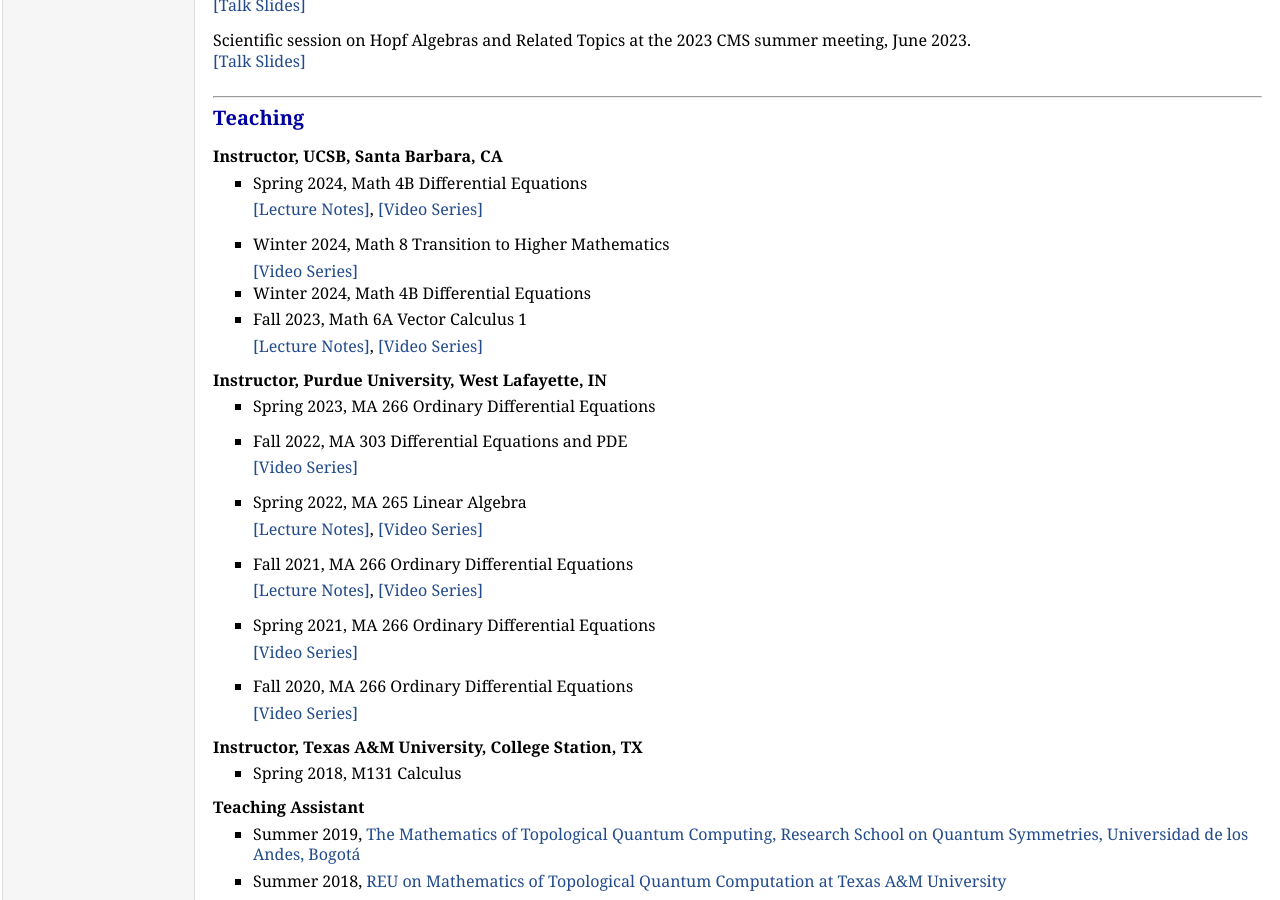
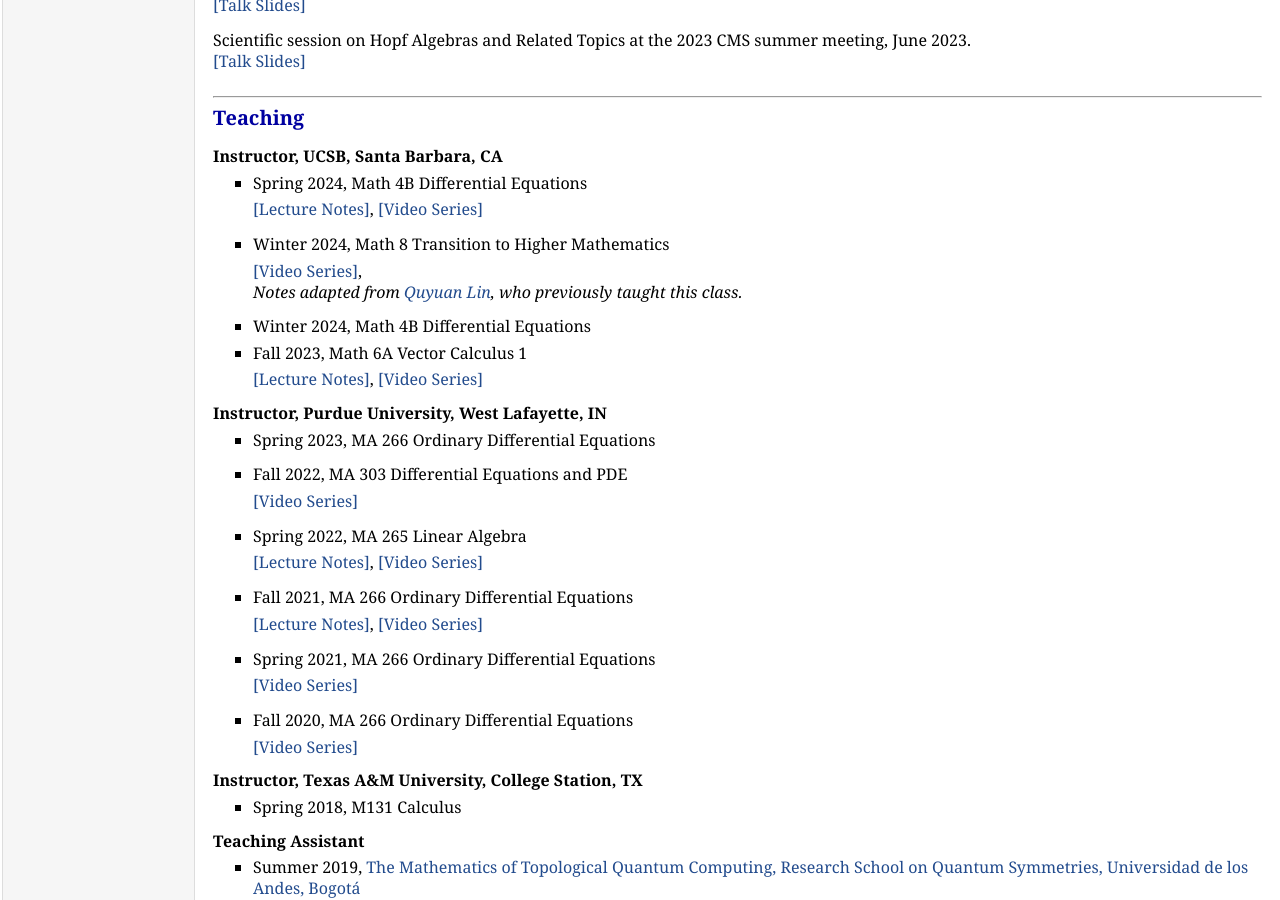
Before and after one commit to zhangqing2513/zhangqing2513.github.io, a Jekyll site: the page index.html, which Jekyll copies as it is, in a window 1280 px wide and 900 px high, scrolled down 1457 px. Built offline with Jekyll 4.4.1, drawn with Linux system fonts in a browser that asks for light colours.

Commit message:
Update index.html

```diff
--- a/index.html
+++ b/index.html
@@ -108,7 +108,7 @@
               <a href="https://www.youtube.com/playlist?list=PLMNQRMtXXp73i-whLDfoVQCMSywXgUC8G" target="_blank">  [Video Series]</a>
                  <p></li>
       <li><p>Winter 2024, Math 8 Transition to Higher Mathematics</p></li>
-	       <a href="https://www.youtube.com/playlist?list=PLMNQRMtXXp709sOReI--h8T5Y4lGF9DDo" target="_blank">  [Video Series]</a>
+	       <a href="https://www.youtube.com/playlist?list=PLMNQRMtXXp709sOReI--h8T5Y4lGF9DDo" target="_blank">  [Video Series]</a>, <p><em>Notes adapted from <a href="https://sites.google.com/view/quyuanlin" target="_blank" rel="noopener">Quyuan Lin</a>, who previously taught this class.</em></p>
       <li><p>Winter 2024, Math 4B Differential Equations</p></li>
       <li><p>Fall 2023, Math 6A Vector Calculus 1</p></li>
 	<a href="https://zhangqing2513.github.io/Math6AFall2023/Table%20of%20Contents.html" target="_blank">  [Lecture Notes]</a>,
```
